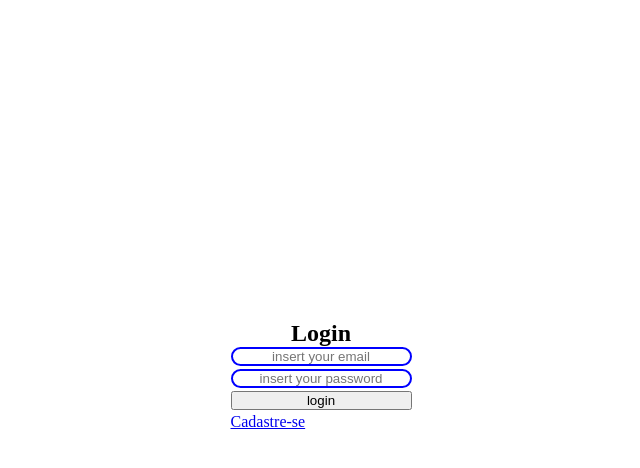
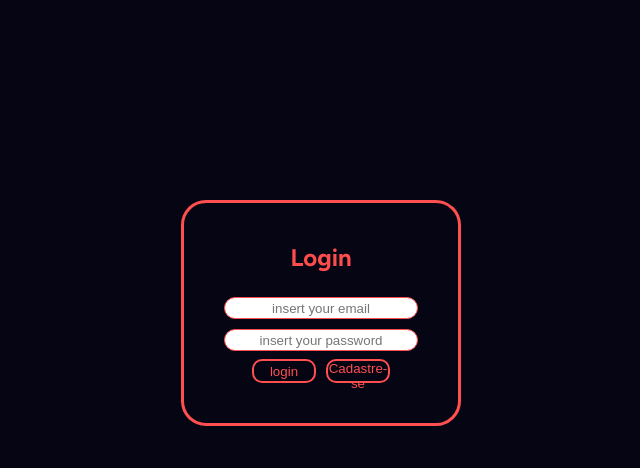
Before and after one commit to azuoshkk/CCONT-UJ, a Flask app: page / in a window 1280 px wide. Shown: the top 468 px of the page, without its empty margins (319-959 px from the left). Run offline with Flask 3, Linux system fonts and the light colour scheme.

Commit message:
Front end and design

```diff
--- a/cadastro.py
+++ b/cadastro.py
@@ -41,7 +41,7 @@ def registration():
         conn = connect_db()
         cursor = conn.cursor()
         cursor.execute("INSERT INTO studenty (name, email, registration, semester, password) VALUES (?, ?, ?, ?, ?)",
-                       (name, email, registration, semester, password))
+                       (name.upper(), email, registration, semester, password))
         conn.commit()
         conn.close()
         return redirect(url_for('cadastro.register_page'))  # Redireciona para a página de cadastro
--- a/static/dashboard.css
+++ b/static/css/dashboard.css
@@ -14,7 +14,7 @@ body{
     align-items: center;
     display: flex;
     flex-direction: column;
-    margin-top: 25%;
+    margin-top: 25vh;
 }
 
 a{
@@ -28,7 +28,7 @@ a{
     text-align: center;
 }
 a:hover{
-    background-color: rgb(77, 77, 255);
+    background-color: #4d4dff;
     transform: scale(1.1);
 }
 h2{
--- /dev/null
+++ b/static/css/main.css
@@ -0,0 +1,93 @@
+@import url('https://fonts.googleapis.com/css2?family=Figtree:ital,wght@0,300..900;1,300..900&display=swap');
+
+*{
+    margin: 0;
+    padding: 0;
+}
+
+body{
+    justify-content: center;
+    align-items: center;
+    display: flex;
+    background-color: #050513;
+    font-family: figtree;
+    height: 100%;
+    margin: 0;
+}
+
+.login{
+    margin-top: 25vh;
+    align-items: center;
+    justify-content: center;
+    display: flex;
+    flex-direction: column;
+    padding: 40px;
+    /* background-color: #ff4d4d; */
+    border-radius: 25px;
+    gap: 25px;
+    border: 3px solid #ff4f4f;
+    font-size: 1em;
+}
+
+.inputs{
+    display: flex;
+    flex-direction: column;
+    gap: 10px;
+}
+
+::placeholder{
+    text-align: center;
+    /* font-size: 1e; */
+}
+
+input{
+    border: 1px solid #ff4f4f;
+    border-radius: 25px;
+    height: 2.5vh;
+    width: 15vw;
+    /* background: none; */
+}
+
+h2{
+    color: #ff4d4d;
+}
+
+button{
+    height: 3vh;
+    width: 5vw;
+    background: none;
+    border: 2px solid #ff4f4f;
+    border-radius: 10px;
+    color: #ff4f4f;
+}
+
+button:hover{
+    border: 2px solid #ff4f4f;
+    background-color: #ff4d4d;
+    transform: scale(1.);
+    color: #ffff;
+}
+
+a{
+    text-decoration: none;
+    color: #ff4f4f;
+    border: 0;
+}
+
+a:hover{
+    text-decoration: none;
+    color: #ffff;
+    border: 0;
+}
+
+.forms{
+    gap: 10px;
+}
+
+.buttons{
+    justify-content: center;
+    align-items: center;
+    display: flex;
+    gap: 10px;
+    margin-top: 1vh;
+}
--- a/static/main.js
+++ b/static/js/main.js
@@ -19,3 +19,7 @@ document.addEventListener("DOMContentLoaded", function() {
         .catch(error => console.error("Erro:", error));
     });
 });
+
+function redirectToRegister() {
+    window.location.href = "register.html";
+}
--- a/static/main.css
+++ /dev/null
@@ -1,22 +0,0 @@
-*{
-    margin: 0;
-    padding: 0;
-}
-#banana{
-    display: flex;
-    justify-content: center;
-    align-items: center;
-    flex-direction: column;
-    margin-top: 25%;
-}
-form{
-    display: flex;
-    flex-direction: column;
-    justify-content: space-between;
-    gap: 3px;
-}
-input{
-    border: 2px solid blue;
-    border-radius: 25px;
-    text-align: center;
-}
--- a/templates/dashboard.html
+++ b/templates/dashboard.html
@@ -4,7 +4,7 @@
     <meta charset="UTF-8">
     <meta name="viewport" content="width=device-width, initial-scale=1.0">
     <title>Dashboard</title>
-    <link rel="stylesheet" href="/static/dashboard.css">
+    <link rel="stylesheet" href="/static/css/dashboard.css">
 </head>
 <body>
     <div id="Registro">
--- a/templates/index.html
+++ b/templates/index.html
@@ -4,19 +4,24 @@
     <meta charset="UTF-8">
     <meta name="viewport" content="width=device-width, initial-scale=1.0">
     <title>loginUJ</title>
-    <link rel="stylesheet" href="/static/main.css">
-    <script src="/static\main.js"></script>
+    <link rel="stylesheet" href="/static/css/main.css">
+    <script src="/static/js/main.js"></script>
 </head>
 <body>
-    <div id="banana">
+    <div class="login">
         <h2>Login</h2>
-        <form id="login-form" method="post">
-            <input type="text" id="email" name="email" placeholder="insert your email">
-            <input type= "password" id="password" name="password" placeholder="insert your password">
-            <button type="submit">login</button>
-            <a href="/register">Cadastre-se</a>
-
-        </form>
+        <div class="forms">
+            <form id="login-form" method="post" action="/login">
+                <div class="inputs">
+                    <input type="text" id="email" name="email" placeholder="insert your email">
+                    <input type= "password" id="password" name="password" placeholder="insert your password">
+                </div>
+                <div class="buttons">
+                    <button type="submit">login</button>
+                    <button id="registerBtn" type="button" onclick="redirectToRegister()">Cadastre-se</button>
+                </div>
+            </form>
+        </div>
     </div>
 </body>
 </html>
```
Also changed, not shown: static/css/register.css (added, +103 -0 lines), templates/register.html (+28 -16 lines), static/img/locked-computer (1).png (added), static/img/mail (1).png (added), static/img/registration (1).png (added), static/img/semester (1).png (added), static/img/user (1) (1).png (added), studenty.db.
